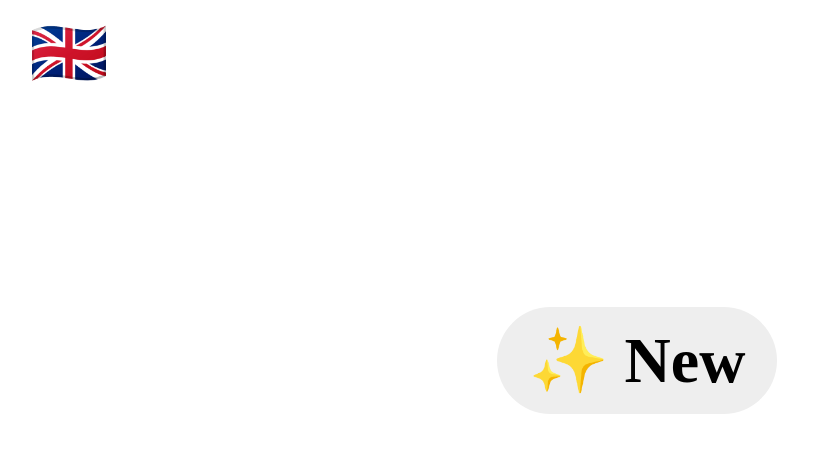
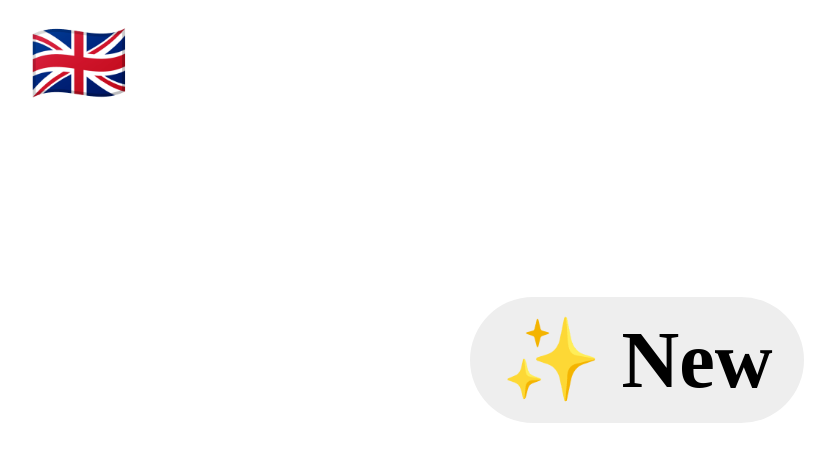
Before and after one commit to holkeri/piir, a React (Create React App) app: page / in a window 1280 px wide. Shown: the top 462 px of the page, without its empty margins (3-838 px from the left). Built offline with nearby package versions, Linux system fonts and the light colour scheme; a web font is replaced by a local one.

Commit message:
Update styles

```diff
--- a/src/App.css
+++ b/src/App.css
@@ -1,6 +1,7 @@
 .app {
   height: 100%;
   user-select: none;
+  color: #000;
 }
 
 .header {
@@ -18,7 +19,7 @@
 }
 
 .phrase {
-  font-size: 8vmin;
+  font-size: 10vmin;
   width: 100%;
   text-align: center;
   padding: 4vmin;
@@ -32,8 +33,9 @@ button {
   background-color: #eee;
   cursor: pointer;
   transition: 0.2s;
-  font-size: 8vmin;
+  font-size: 10vmin;
   padding: 2vmin 4vmin;
+  color: #000;
 }
 
 button.ghostIcon {
--- a/src/content.json
+++ b/src/content.json
@@ -244,7 +244,7 @@
     "en": "Polishing the facade"
   },
   {
-    "fi": "Kansalaistottelemattomuus",
+    "fi": "Kansalais- tottelemattomuus",
     "en": "Civil disobedience"
   },
   {
```
